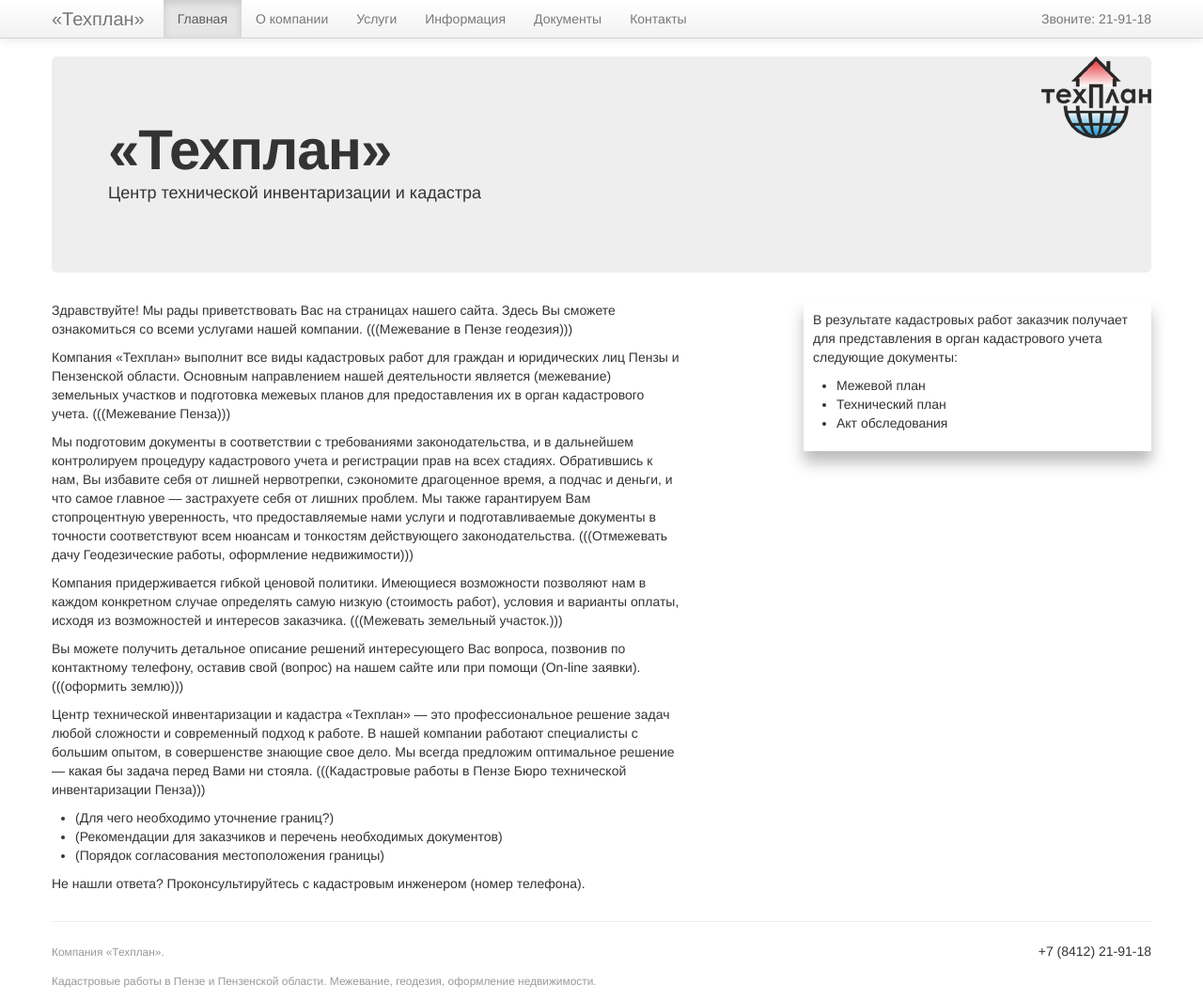
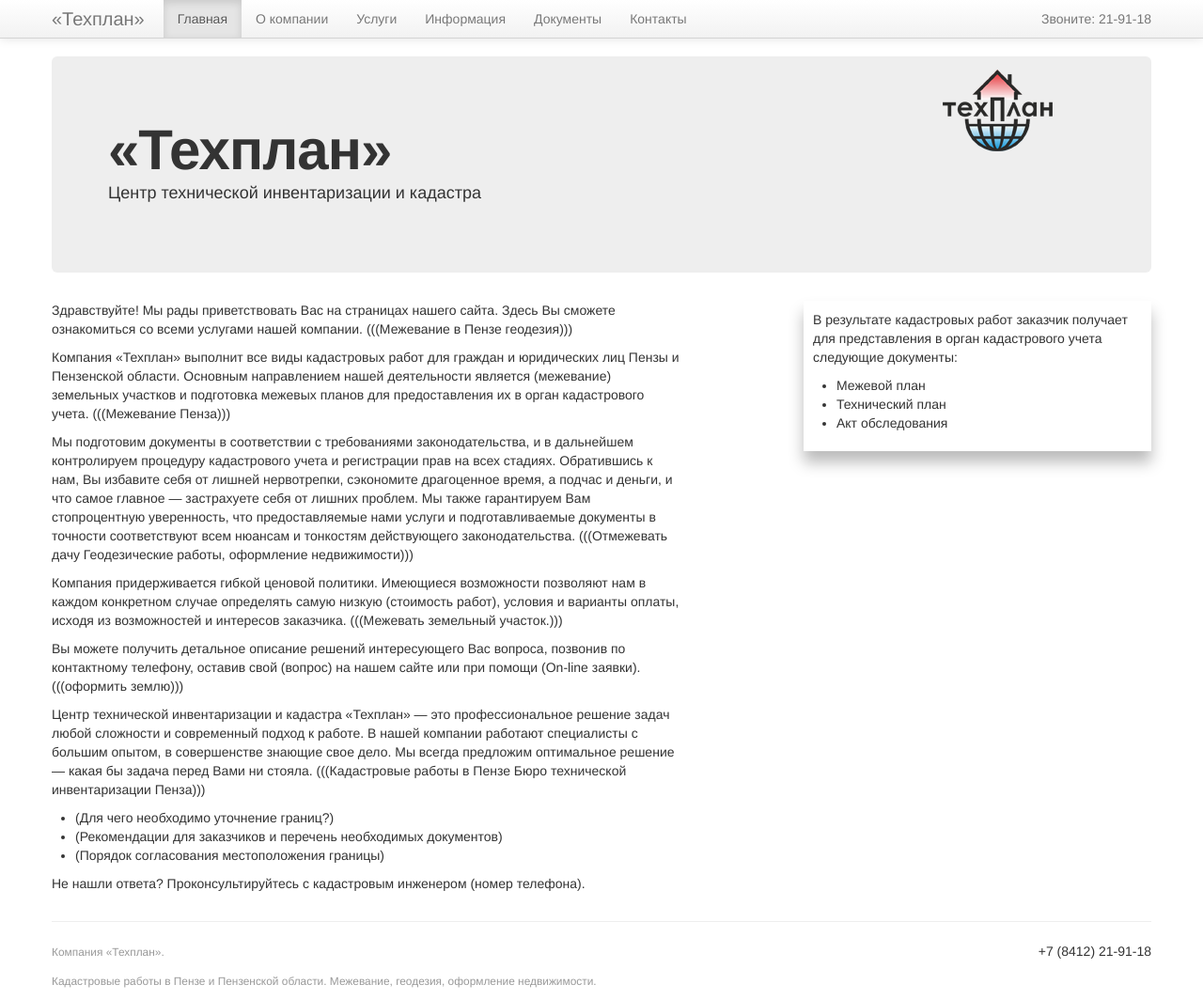
Before and after one commit to m1kc/m1kc.github.com, a Jekyll site: the page built from tehplan/index.md, in a window 1280 px wide and 1064 px high. Shown: the whole window at 94% size. Built offline with Jekyll 4.4.1, drawn with Linux system fonts in a browser that asks for light colours; Markdown is read by kramdown in place of the engine named in the settings.

Commit message:
Tehplan.

```diff
--- a/_layouts/default.html
+++ b/_layouts/default.html
@@ -44,7 +44,7 @@
 
 	<div class="container">
 		{% if page.main == true %}
-			<div class="hero-unit" style="background-image: url(logo.png); background-repeat: no-repeat; background-position: 100% 0%;">
+			<div class="hero-unit" style="background-image: url(logo.png); background-repeat: no-repeat; background-position: 90% 10%;">
 				<h1>&laquo;Техплан&raquo;</h1>
 				<p>Центр технической инвентаризации и кадастра</p>
 			</div>
```
